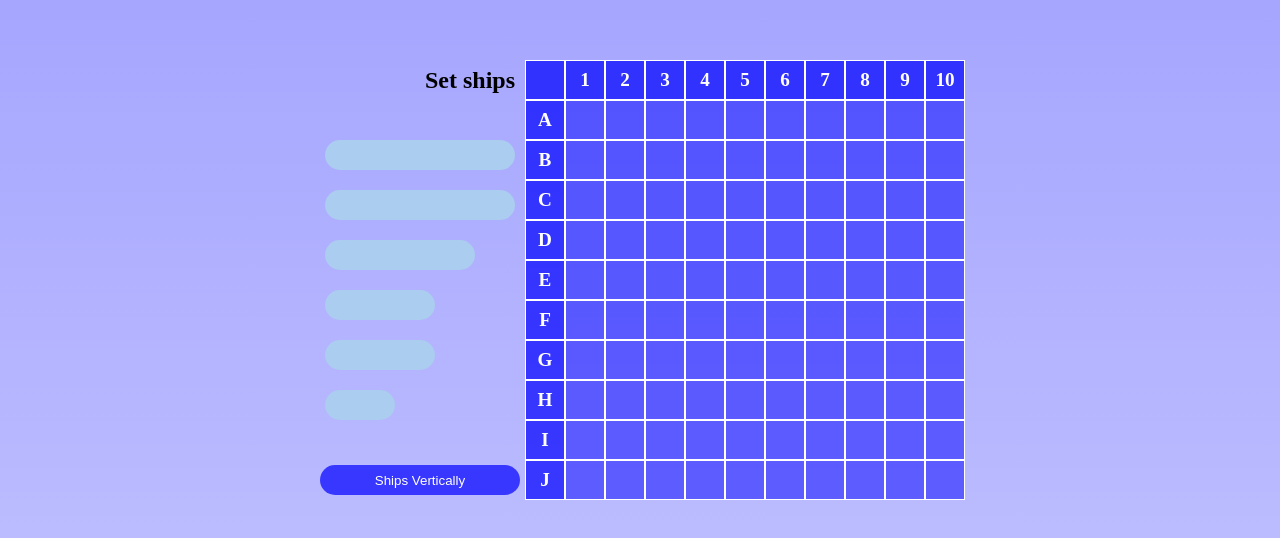
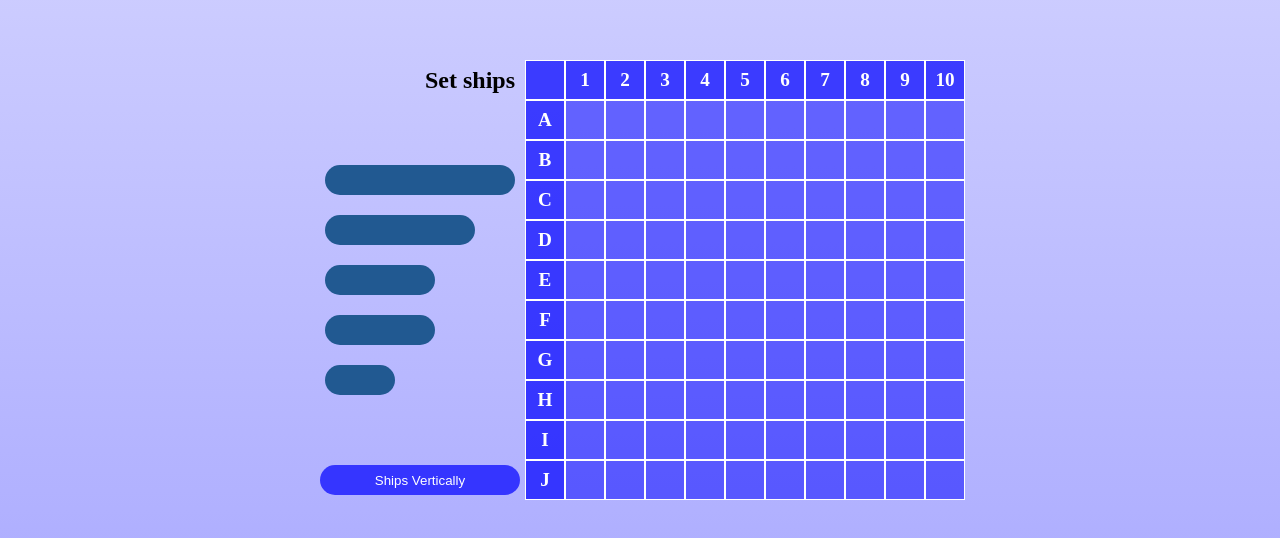
Before and after one commit to wojtek960506/battleship-game, a React (Vite) app: page / in a window 1280 px wide. Shown: the part 120-658 px from the top of the page. Built offline with nearby package versions, Linux system fonts and the light colour scheme.

Commit message:
highlight chosen ship

```diff
--- a/src/App.css
+++ b/src/App.css
@@ -9,5 +9,5 @@ body {
   justify-content: center;
   align-items: center;
   min-height: 100vh;
-  background: linear-gradient(#a1a1ff, #c1c1ff);
+  background: linear-gradient(#d2d2ff, #a8a8ff);
 }
--- a/src/components/Board/Board.css
+++ b/src/components/Board/Board.css
@@ -1,6 +1,8 @@
 :root {
+  --ship-size: 30px;
   --board-box-size: 40px;
-  --ship-color: #ABCDEF;
+  --ship-color: #215991;
+  --chosen-ship-color: #69a7e6;
   --board-info-color: rgba(0, 0, 255, 0.7);
   --board-element-color: rgba(0, 0, 255, 0.5);
 }
--- a/src/components/Ship/Ship.css
+++ b/src/components/Ship/Ship.css
@@ -1,8 +1,12 @@
 :root {
   --ship-size: 30px;
-  --ship-color: #ABCDEF;
-  --board-info-color: rgba(0, 0, 255, 0.7)
+  --board-box-size: 40px;
+  --ship-color: #215991;
+  --chosen-ship-color: #69a7e6;
+  --board-info-color: rgba(0, 0, 255, 0.7);
+  --board-element-color: rgba(0, 0, 255, 0.5);
 }
+
 
 .ships-setter {
   display: flex;
@@ -40,6 +44,10 @@
   border-bottom-right-radius: var(--ship-size);
 }
 
+.chosen {
+  background-color: var(--chosen-ship-color);
+}
+
 .ships-direction-button {
   background-color: var(--board-info-color);
   color: white;
--- a/src/components/Ship/Ship.tsx
+++ b/src/components/Ship/Ship.tsx
@@ -11,8 +11,6 @@ type ShipProps = {
 export const Ship = ({ ship }: ShipProps) => {
   const { id, startingPosition, length, direction, isSet } = ship;
   const { chosenShip, chooseShip, gameState, handleSetGameState } = useGame();
-
-
 
   const getStyles = (num: number) => {
     return { [direction === ShipDirection.HORIZONTAL ? 'width' : 'height']: `${num * 40 - 2 * 5}px` }
@@ -31,12 +29,12 @@ export const Ship = ({ ship }: ShipProps) => {
         handleSetGameState(GameState.SETTING_SHIPS_NO_CHOSEN)
       }
     }
-
-
-
   }
 
+  let shipClassName = "ship";
+  if (chosenShip === id) shipClassName += " chosen"
+
   return (
-    <div onClick={handleShipClick} className="ship" style={getStyles(length)} />
+    <div onClick={handleShipClick} className={shipClassName} style={getStyles(length)} />
   )
 }
--- a/src/contexts/ShipsProvider.tsx
+++ b/src/contexts/ShipsProvider.tsx
@@ -1,7 +1,7 @@
 import { createContext, ReactNode, useContext, useState } from "react";
 import { ShipDirection, Ships, ShipType } from "../types/ShipTypes";
 
-const DEFAULT_SHIP_LENGTHS = [5, 5, 4, 3, 3, 2]
+const DEFAULT_SHIP_LENGTHS = [5, 4, 3, 3, 2]
 
 
 type ShipsContextType = {
```
